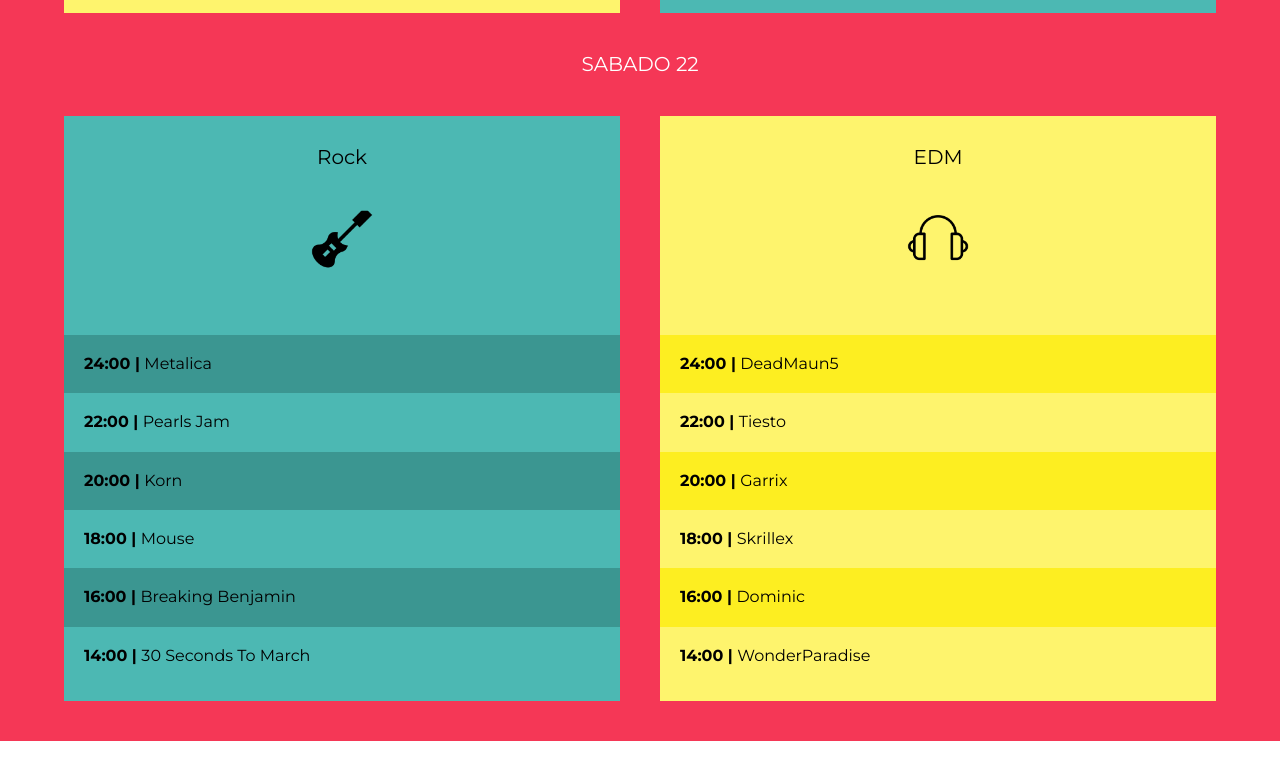
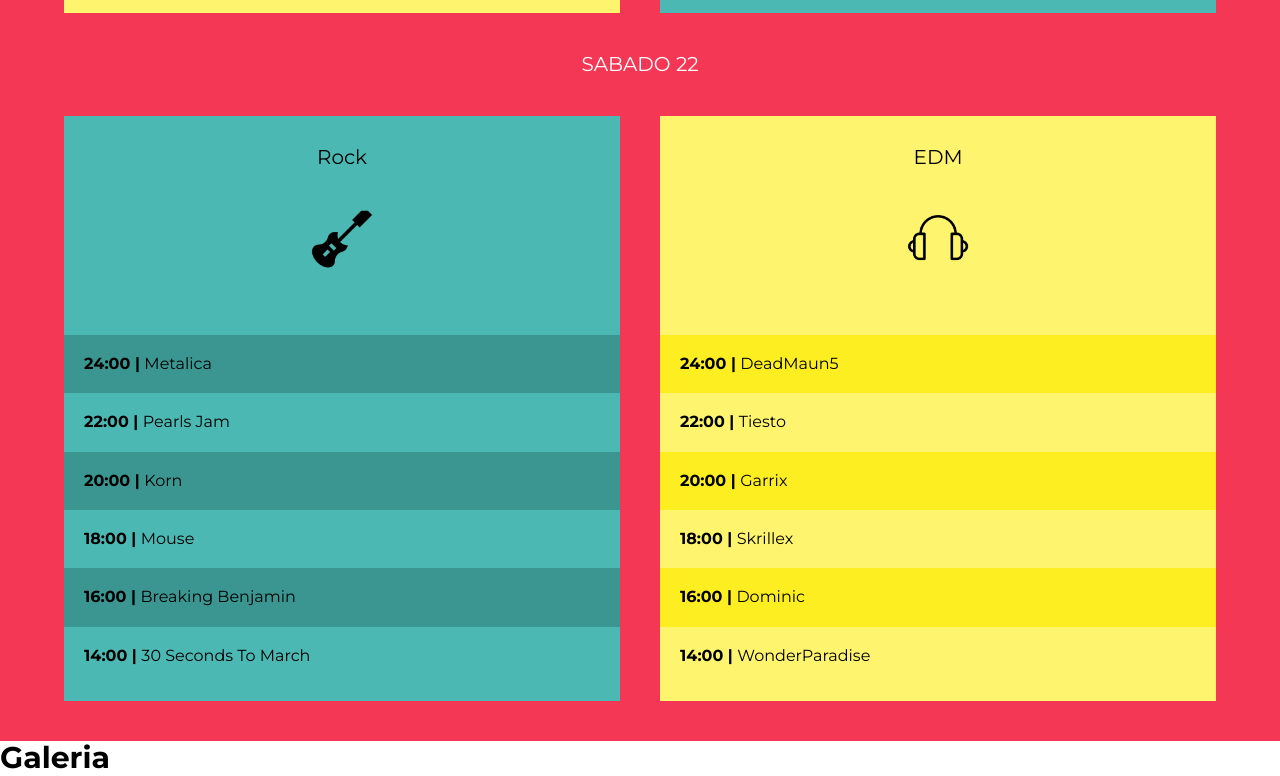
Before and after one commit to HectorGerardoZV/Proyecto04-FestivalMusica, a website: page html/index.html in a window 1280 px wide. Shown: the part 1896-2672 px from the top of the page. Before the commit the page ends 2637 px from the top, so only its background shows below. Drawn offline with Linux system fonts and the light colour scheme.

Commit message:
Creacion del archivo app.js

```diff
--- a/html/index.html
+++ b/html/index.html
@@ -115,6 +115,10 @@
         </div>
     </section>
 
+    <section class="galeria">
+        <h3>Galeria</h3>
+    </section>
+
 </body>
 
 </html>
--- a/package.json
+++ b/package.json
@@ -17,6 +17,7 @@
   "devDependencies": {
     "dart-sass": "^1.25.0",
     "gulp": "^4.0.2",
+    "gulp-concat": "^2.6.1",
     "gulp-imagemin": "^7.1.0",
     "gulp-notify": "^4.0.0",
     "gulp-sass": "^5.0.0",
```
Also changed, not shown: src/js/app.js (added), 1 other file.
